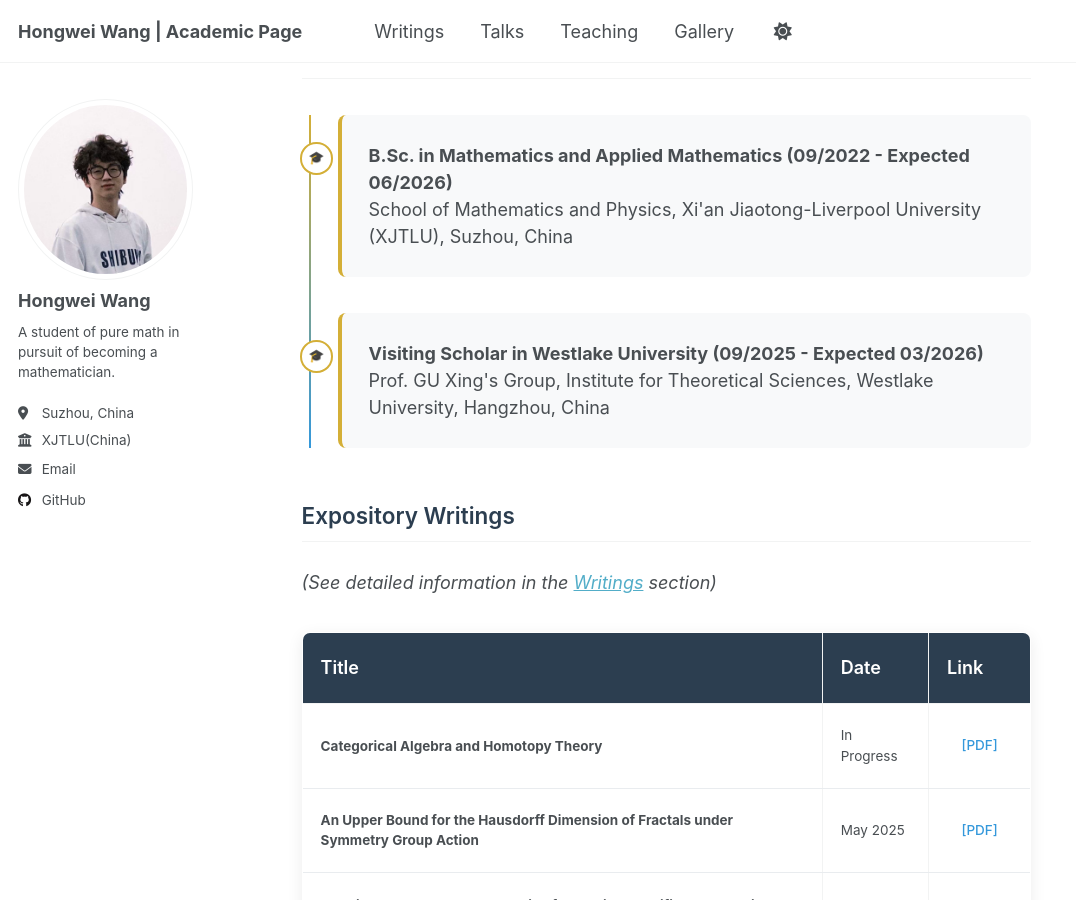
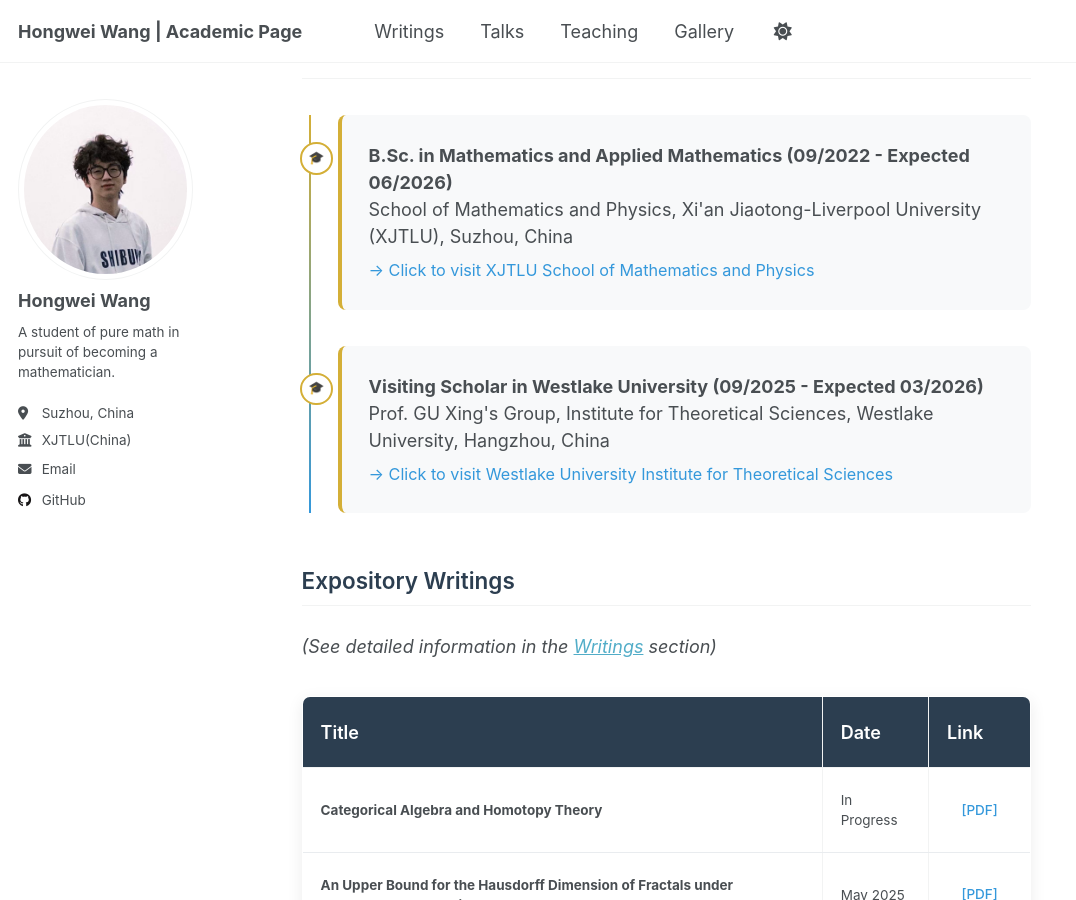
Before and after one commit to WangHongWei-AcademicPage/WangHongWei-AcademicPage.github.io, a Jekyll site: the page built from _pages/about.md, in a window 1280 px wide and 900 px high, scrolled down 751 px. Shown: the whole window, without its empty margins (0-1076 px from the left). Built offline with Jekyll 4.4.1, drawn with Linux system fonts in a browser that asks for light colours; a script that is not in the unit is left out.

Commit message:
Update about.md

```diff
--- a/_pages/about.md
+++ b/_pages/about.md
@@ -280,17 +280,24 @@ redirect_from:
     </div>
   </div>
 
-  <h2 class="section-title">Education</h2>
-  <div class="timeline">
-    <div class="timeline-item fade-in">
-      <strong>B.Sc. in Mathematics and Applied Mathematics (09/2022 - Expected 06/2026)</strong><br>
-      School of Mathematics and Physics, Xi'an Jiaotong-Liverpool University (XJTLU), Suzhou, China
-    </div>
-    <div class="timeline-item fade-in">
-      <strong>Visiting Scholar in Westlake University (09/2025 - Expected 03/2026)</strong><br>
-      Prof. GU Xing's Group, Institute for Theoretical Sciences, Westlake University, Hangzhou, China
+<h2 class="section-title">Education</h2>
+<div class="timeline">
+  <div class="timeline-item fade-in" onclick="window.open('https://www.xjtlu.edu.cn/zh/study/departments/school-of-mathematics-and-physics', '_blank')" style="cursor: pointer;">
+    <strong>B.Sc. in Mathematics and Applied Mathematics (09/2022 - Expected 06/2026)</strong><br>
+    School of Mathematics and Physics, Xi'an Jiaotong-Liverpool University (XJTLU), Suzhou, China
+    <div style="margin-top: 8px; font-size: 0.9em; color: #3498db;">
+      → Click to visit XJTLU School of Mathematics and Physics
     </div>
   </div>
+  <div class="timeline-item fade-in" onclick="window.open('https://its.westlake.edu.cn', '_blank')" style="cursor: pointer;">
+    <strong>Visiting Scholar in Westlake University (09/2025 - Expected 03/2026)</strong><br>
+    Prof. GU Xing's Group, Institute for Theoretical Sciences, Westlake University, Hangzhou, China
+    <div style="margin-top: 8px; font-size: 0.9em; color: #3498db;">
+      → Click to visit Westlake University Institute for Theoretical Sciences
+    </div>
+  </div>
+</div>
+
 
   <h2 class="section-title">Expository Writings</h2>
   <p><em>(See detailed information in the <a href="/writings">Writings</a> section)</em></p>
```
